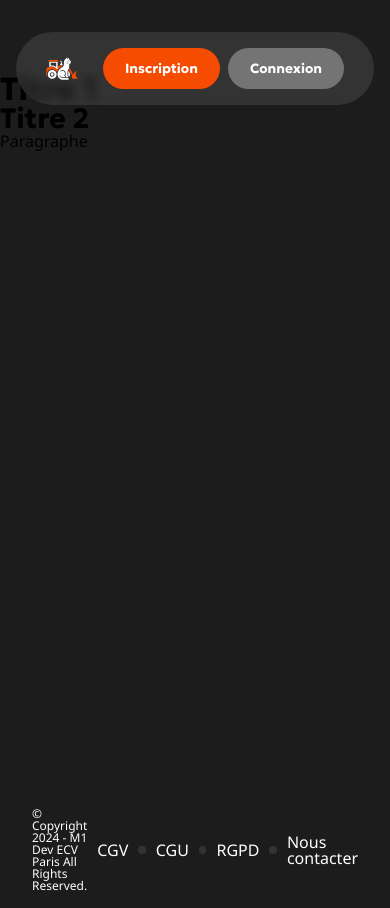
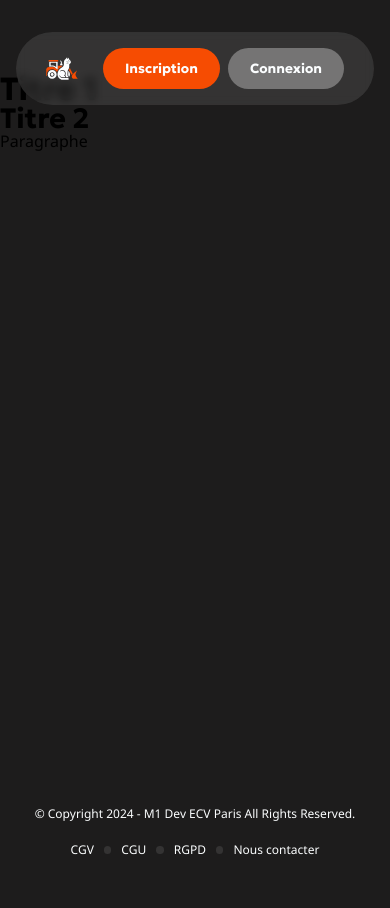
Before and after one commit to xMuchAx/blockchain-cat, a Next.js app: page / in a window 390 px wide. After the commit the page ends 872 px from the top, so only its background shows below. Built offline with nearby package versions, Linux system fonts and the light colour scheme.

Commit message:
transverse fini

```diff
--- a/src/app/components/footer/footer.module.css
+++ b/src/app/components/footer/footer.module.css
@@ -30,3 +30,10 @@
   height: 7.5px;
   border-radius: 50%;
 }
+@media (max-width: 768px) {
+  .footer {
+    flex-direction: column;
+    gap: var(--size-24);
+    font-size: var(--size-12);
+  }
+}
```
